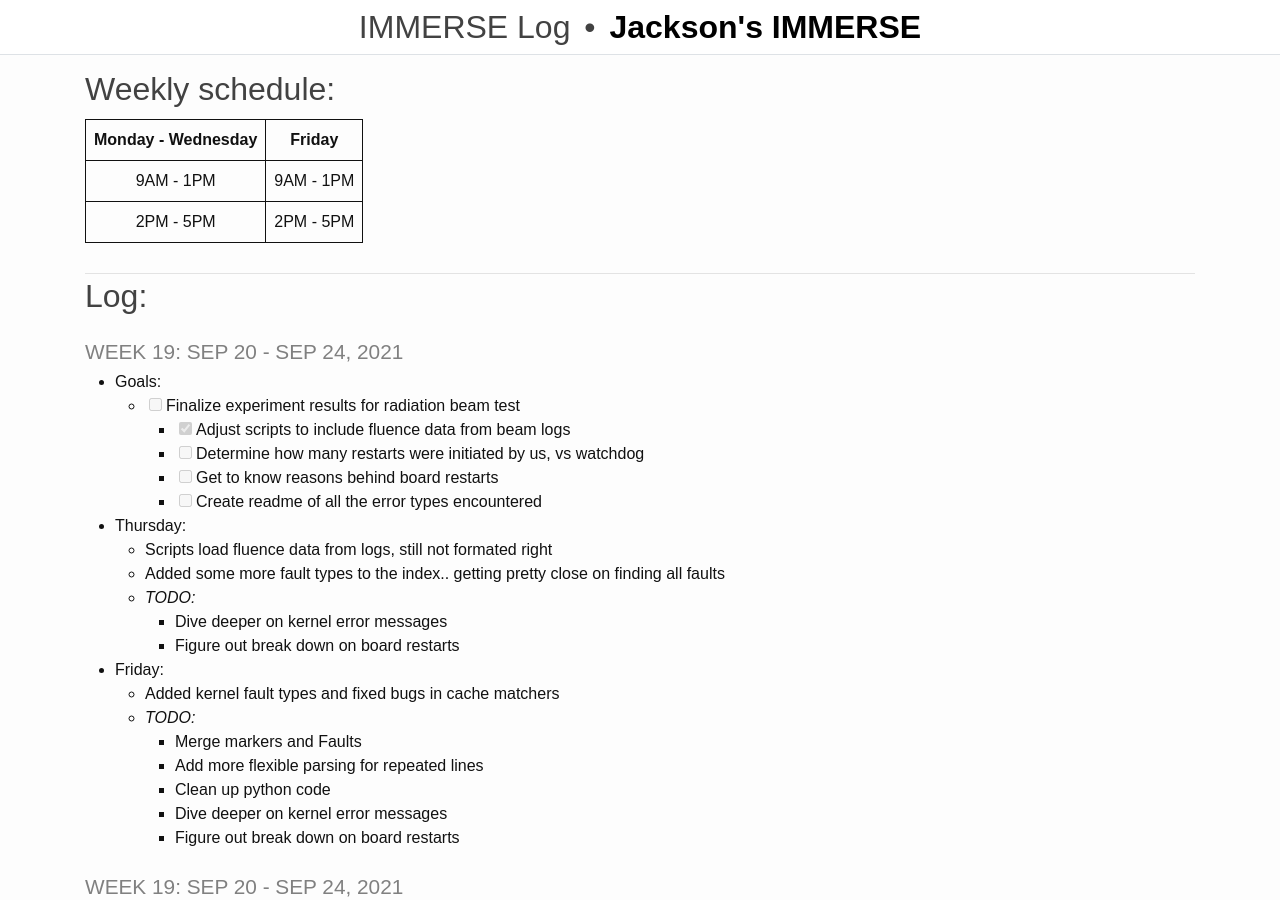
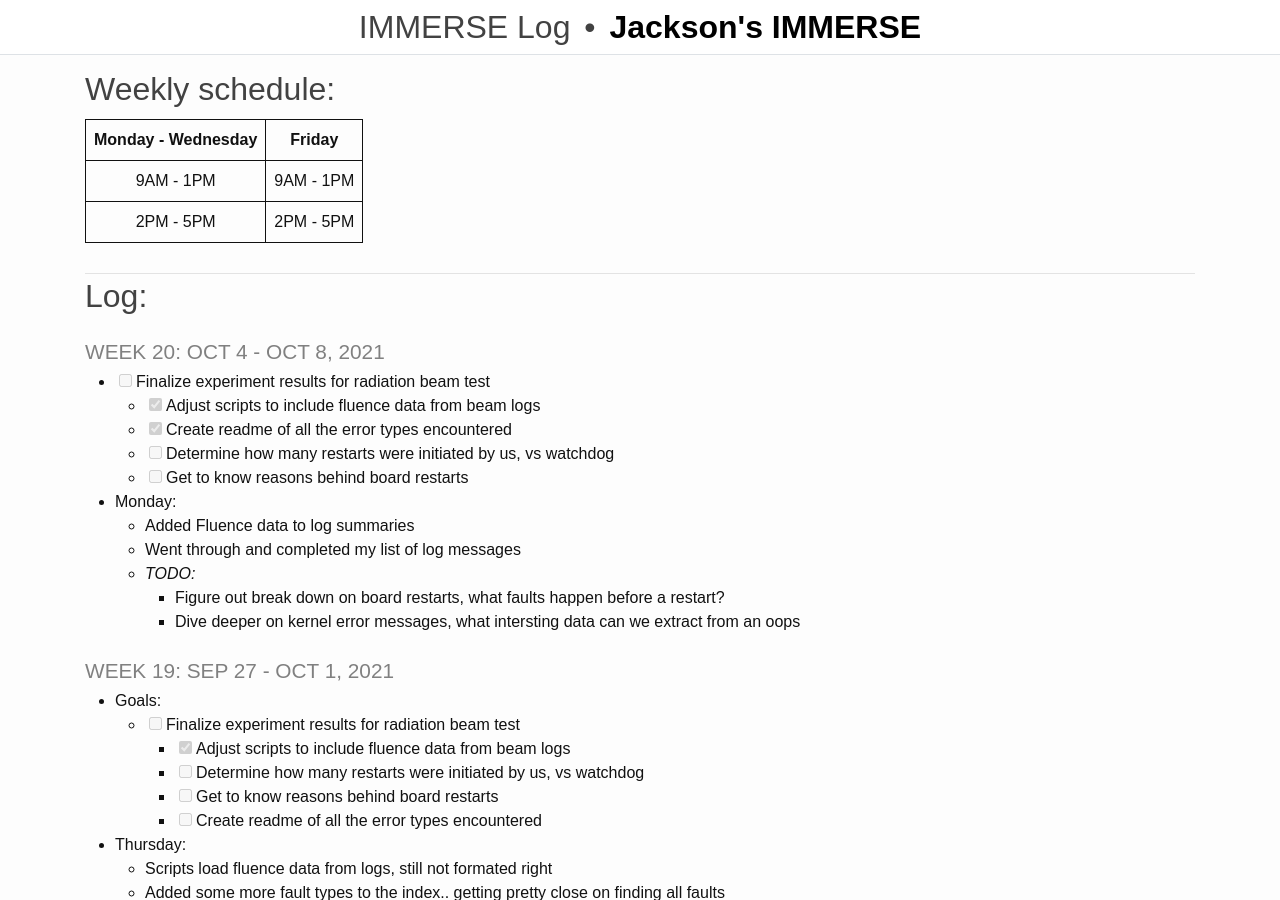
Before and after one commit to rjsmith1999/IMMERSE, a Jekyll site: the page built from _pages/log.md, in a window 1280 px wide and 900 px high. Built offline with Jekyll 4.4.1, drawn with Linux system fonts in a browser that asks for light colours.

Commit message:
Update Log

```diff
--- a/_pages/log.md
+++ b/_pages/log.md
@@ -14,7 +14,21 @@ title: IMMERSE Log
 -------------------
 ## Log:
 
-### Week 19: Sep 20 - Sep 24, 2021
+### Week 20: Oct 4 - Oct 8, 2021
+  - [ ] Finalize experiment results for radiation beam test
+    - [x] Adjust scripts to include fluence data from beam logs
+    - [x] Create readme of all the error types encountered
+    - [ ] Determine how many restarts were initiated by us, vs watchdog
+    - [ ] Get to know reasons behind board restarts
+
+* **Monday**:
+  - Added Fluence data to log summaries
+  - Went through and completed my list of log messages
+  - _TODO:_
+    - Figure out break down on board restarts, what faults happen before a restart?
+    - Dive deeper on kernel error messages, what intersting data can we extract from an oops
+
+### Week 19: Sep 27 - Oct 1, 2021
 * **Goals**:
   - [ ] Finalize experiment results for radiation beam test
     - [x] Adjust scripts to include fluence data from beam logs
```
